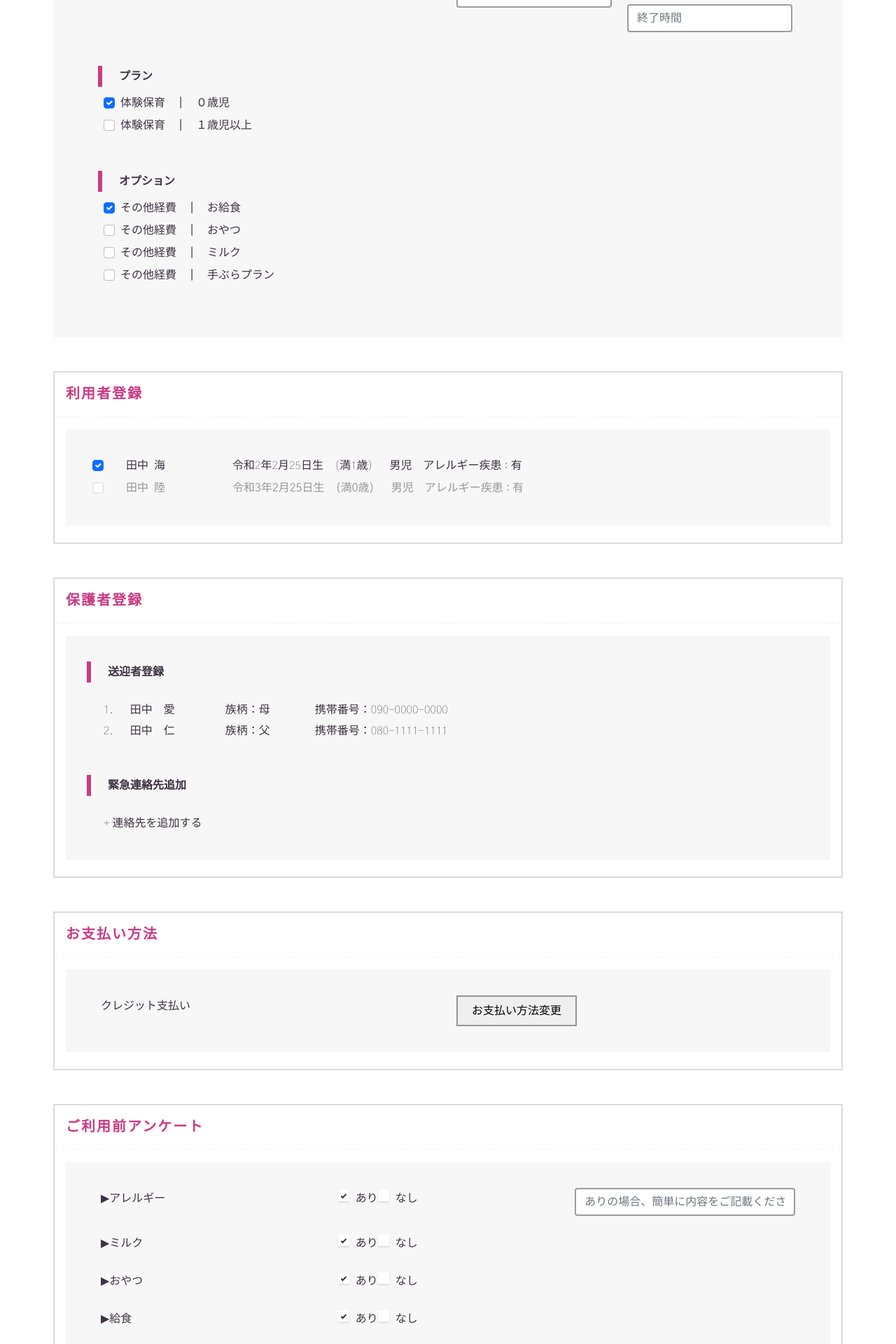
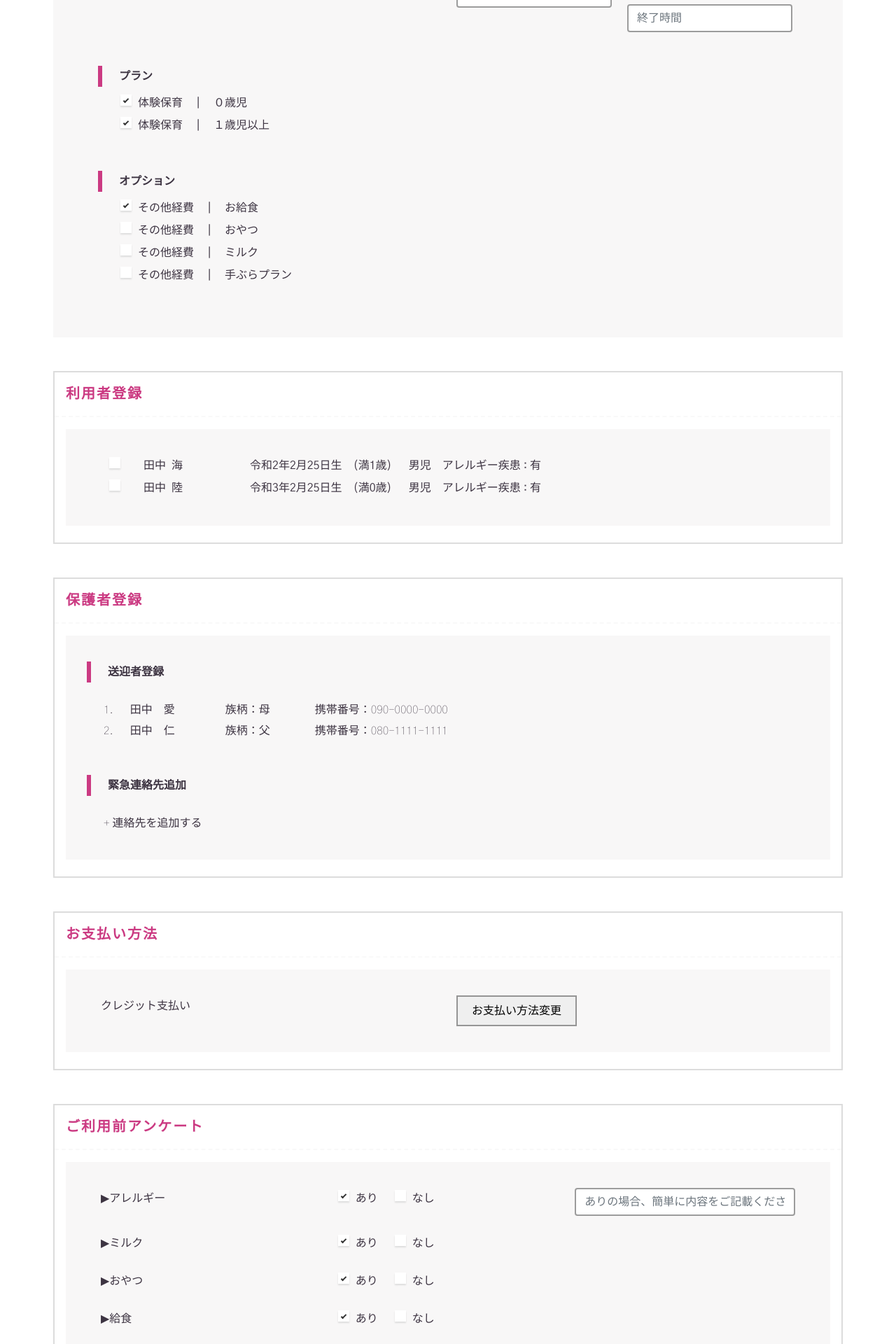
Before and after one commit to NumanIbnMazid/exy-frontend, a Vue app: page /proceed-to-reservation in a window 1280 px wide. Shown: the part 540-2460 px from the top of the page at 70% size. Built offline with nearby package versions, Linux system fonts and the light colour scheme.

Commit message:
Cocoro Nursery School => Checkbox Issue Fixed

```diff
--- a/src/views/cocoro-nursery-school/index.vue
+++ b/src/views/cocoro-nursery-school/index.vue
@@ -89,15 +89,17 @@
                                                     </div>
                                                     <div class="row custom-form-group m-2">
                                                         <div class="form-check">
-                                                            <input class="form-check-input" type="checkbox" value="" id="flexCheckChecked" checked>
-                                                            <label class="form-check-label" for="flexCheckChecked">
+                                                            <label class="container-checkbox">
                                                                 体験保育 <span class="ms-3 me-3">|</span> ０歳児
+                                                                <input type="checkbox" checked>
+                                                                <span class="checkmark"></span>
                                                             </label>
                                                         </div>
                                                         <div class="form-check">
-                                                            <input class="form-check-input" type="checkbox" value="" id="flexCheckDefault">
-                                                            <label class="form-check-label" for="flexCheckDefault">
+                                                            <label class="container-checkbox">
                                                                 体験保育 <span class="ms-3 me-3">|</span> １歳児以上
+                                                                <input type="checkbox" checked>
+                                                                <span class="checkmark"></span>
                                                             </label>
                                                         </div>
                                                     </div>
@@ -111,27 +113,31 @@
                                                     </div>
                                                     <div class="row custom-form-group m-2">
                                                         <div class="form-check">
-                                                            <input class="form-check-input" type="checkbox" value="" id="check1" checked>
-                                                            <label class="form-check-label" for="check1">
+                                                            <label class="container-checkbox">
                                                                 その他経費 <span class="ms-3 me-3">|</span> お給食
+                                                                <input type="checkbox" checked>
+                                                                <span class="checkmark"></span>
                                                             </label>
                                                         </div>
                                                         <div class="form-check">
-                                                            <input class="form-check-input" type="checkbox" value="" id="check2">
-                                                            <label class="form-check-label" for="check2">
+                                                            <label class="container-checkbox">
                                                                 その他経費 <span class="ms-3 me-3">|</span> おやつ
+                                                                <input type="checkbox">
+                                                                <span class="checkmark"></span>
                                                             </label>
                                                         </div>
                                                         <div class="form-check">
-                                                            <input class="form-check-input" type="checkbox" value="" id="check3">
-                                                            <label class="form-check-label" for="check3">
+                                                            <label class="container-checkbox">
                                                                 その他経費 <span class="ms-3 me-3">|</span> ミルク
+                                                                <input type="checkbox">
+                                                                <span class="checkmark"></span>
                                                             </label>
                                                         </div>
                                                         <div class="form-check">
-                                                            <input class="form-check-input" type="checkbox" value="" id="check4">
-                                                            <label class="form-check-label" for="flexCheckDefault">
+                                                            <label class="container-checkbox">
                                                                 その他経費 <span class="ms-3 me-3">|</span> 手ぶらプラン
+                                                                <input type="checkbox">
+                                                                <span class="checkmark"></span>
                                                             </label>
                                                         </div>
                                                     </div>
@@ -154,8 +160,7 @@
                                                 <!-- user registration -->
                                                 <div class="row custom-form-group ms-2 me-2">
                                                     <div class="form-check">
-                                                        <input class="form-check-input" type="checkbox" value="" id="check5" checked>
-                                                        <label class="form-check-label fw-lighter" for="check5">
+                                                        <label class="container-checkbox">
                                                             <span class="ms-4 me-5">
                                                                 <span>田中</span>
                                                                 <span class="ms-2">海</span>
@@ -166,11 +171,12 @@
                                                                 <span class="ms-4">男児</span>
                                                                 <span class="ms-3">アレルギー疾患 : 有</span>
                                                             </span>
+                                                            <input type="checkbox">
+                                                            <span class="checkmark"></span>
                                                         </label>
                                                     </div>
                                                     <div class="form-check">
-                                                        <input class="form-check-input" type="checkbox" value="" id="check6" disabled>
-                                                        <label class="form-check-label" for="check6">
+                                                        <label class="container-checkbox">
                                                             <span class="ms-4 me-5">
                                                                 <span>田中</span>
                                                                 <span class="ms-2">陸</span>
@@ -181,6 +187,8 @@
                                                                 <span class="ms-4">男児</span>
                                                                 <span class="ms-3">アレルギー疾患 : 有</span>
                                                             </span>
+                                                            <input type="checkbox">
+                                                            <span class="checkmark"></span>
                                                         </label>
                                                     </div>
                                                 </div>
@@ -295,7 +303,7 @@
                                                                 <span class="checkmark"></span>
                                                             </label>
                                                         </span>
-                                                        <span>
+                                                        <span class="ms-4">
                                                             <label class="container-checkbox">
                                                                 なし
                                                                 <input type="checkbox">
@@ -320,7 +328,7 @@
                                                                 <span class="checkmark"></span>
                                                             </label>
                                                         </span>
-                                                        <span>
+                                                        <span class="ms-4">
                                                             <label class="container-checkbox">
                                                                 なし
                                                                 <input type="checkbox">
@@ -343,7 +351,7 @@
                                                                 <span class="checkmark"></span>
                                                             </label>
                                                         </span>
-                                                        <span>
+                                                        <span class="ms-4">
                                                             <label class="container-checkbox">
                                                                 なし
                                                                 <input type="checkbox">
@@ -366,7 +374,7 @@
                                                                 <span class="checkmark"></span>
                                                             </label>
                                                         </span>
-                                                        <span>
+                                                        <span class="ms-4">
                                                             <label class="container-checkbox">
                                                                 なし
                                                                 <input type="checkbox">
```
